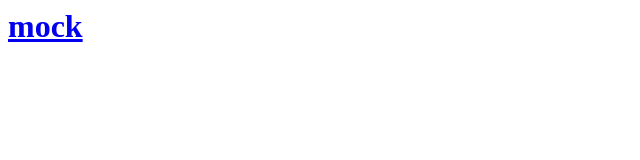
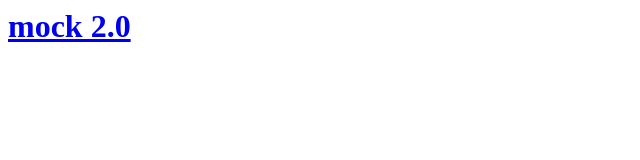
Before and after one commit to Study-buddies-school/Study-buddies-school, a plain HTML site: page index.html in a window 1280 px wide. Shown: the full height of the page, 0-640 px from the left. Drawn offline with Linux system fonts and the light colour scheme.

Commit message:
Update index.html

```diff
--- a/index.html
+++ b/index.html
@@ -6,7 +6,7 @@
   </head>
 <bod>
   <h1>
-  <a href="mock/first.html">mock</a>
+  <a href="mock/first.html">mock 2.0</a>
   </h1>
 </bod>
 </html>
```
